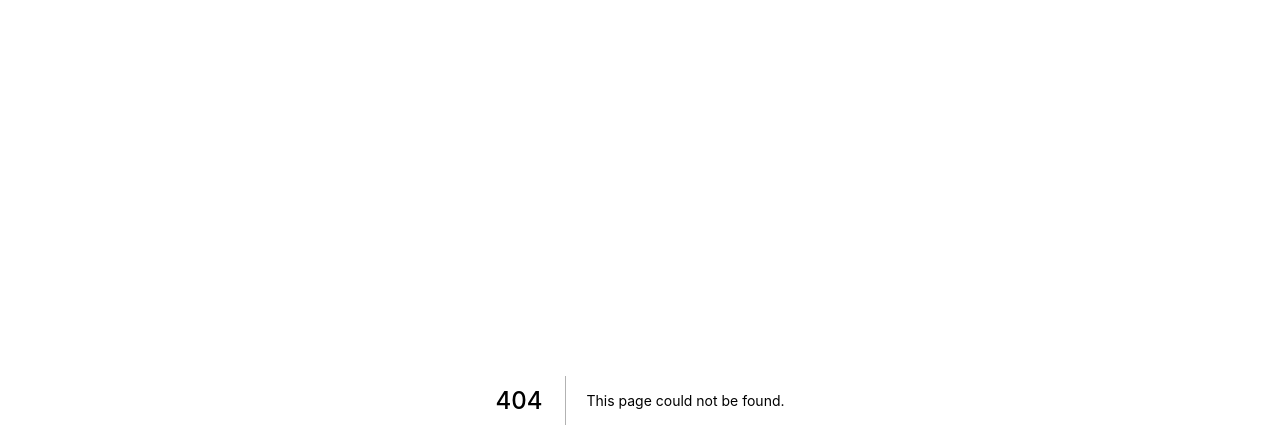
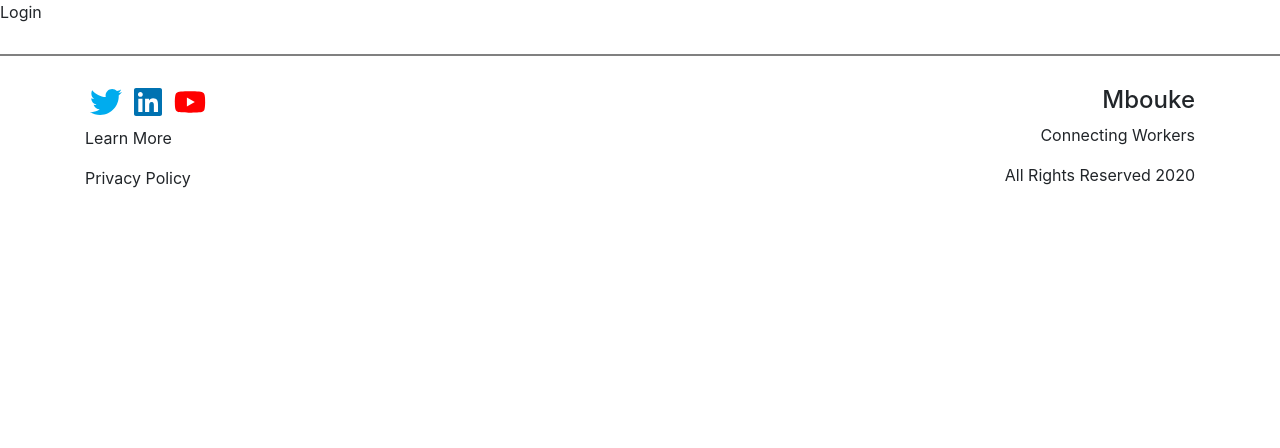
Before and after one commit to Mbouke-Project/nextjs-mbouke, a Next.js app: page /login in a window 1280 px wide. Before the commit this address had no page. Shown: the top 448 px of the page. Built offline with nearby package versions, Linux system fonts and the light colour scheme.

Commit message:
Create Login Component

```diff
--- /dev/null
+++ b/pages/login.js
@@ -0,0 +1,12 @@
+import Footer from '../components/footer.js'
+
+function Login() {
+    return (
+        <div>
+            Login
+            <Footer />
+        </div>
+    )
+}
+
+export default Login
```
